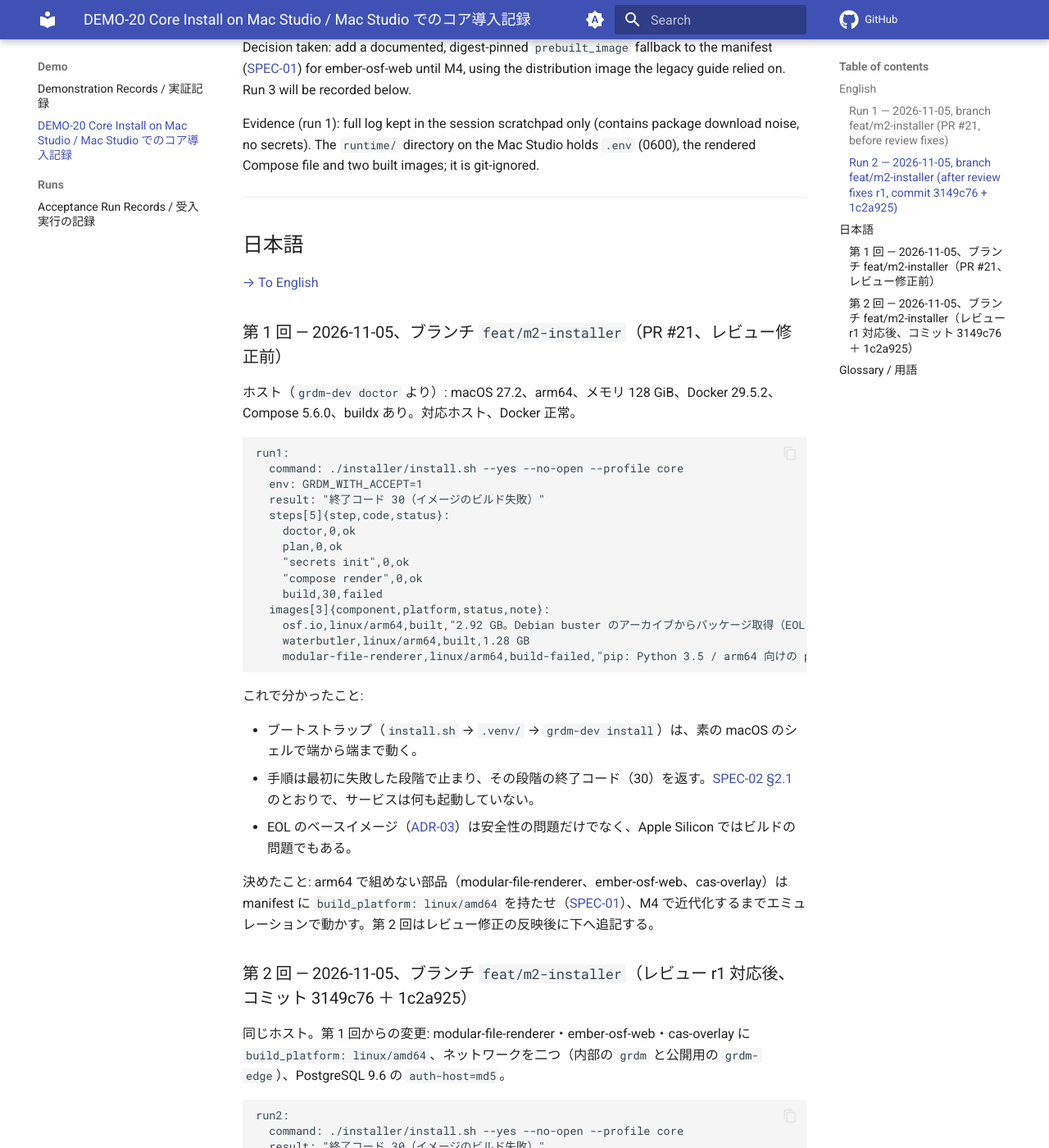
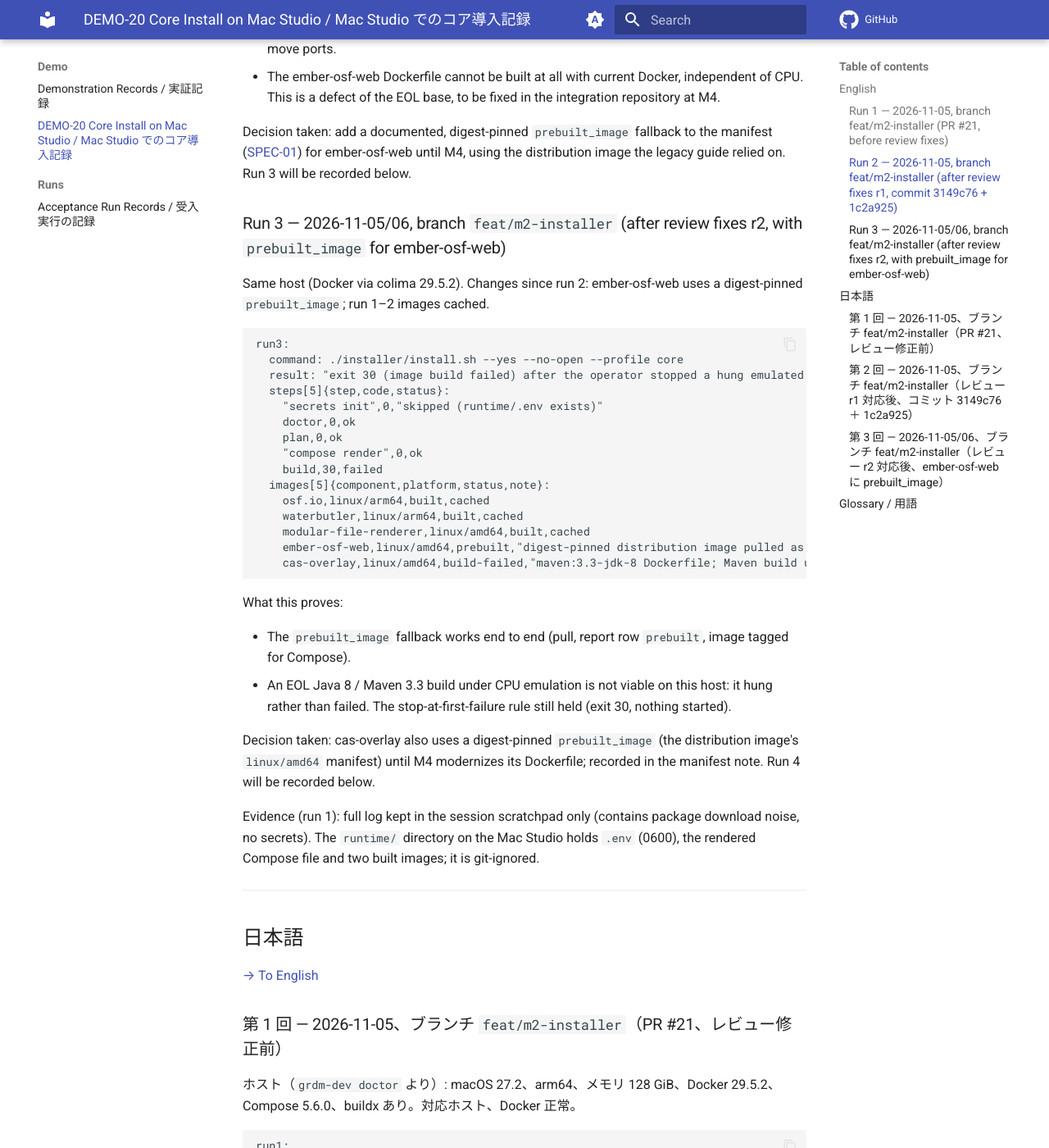
Before and after one commit to RCOSDP/RDM-developer-guide, an MkDocs documentation site: the page built from docs/demo/20_core_install_mac_studio.md, in a window 1280 px wide and 1400 px high, scrolled down 2389 px. Shown: the whole window at 82% size. Built offline with MkDocs 1.6.1 and Material for MkDocs 9.7.7, drawn with Linux system fonts in a browser that asks for light colours; a script that is not in the unit is left out; comment, search, counter and statistics services are not loaded; some of the changed text lies outside the part shown.

Commit message:
fix(manifest): cas-overlay に M4 までの prebuilt_image を設定し、実機第 3 回（ember 取得成功、cas の Maven ビルドが 8 時間ハング）を記録
理由: 第 3 回実機導入で ember-osf-web の prebuilt_image は設計どおり働いたが、cas-overlay の maven:3.3-jdk-8 ベースは
linux/amd64 エミュレーション下で CPU 0% のまま 8 時間出力なしとなり操作者が停止（終了 30）。M4 で Dockerfile を
近代化するまで、配布イメージ niicloudoperation/rdm-cas-overlay の linux/amd64 マニフェストをダイジェスト固定で使う。
検証: manifest_check PASSED（prebuilt の検査含む）、docs_check PASSED、installer/tests OK。

Co-Authored-By: Claude Fable 5.1 <noreply@anthropic.com>
Claude-Session: https://claude.ai/code/session_01BW1YQju1R8hU1GgE9LhLD4

````diff
--- a/docs/demo/20_core_install_mac_studio.md
+++ b/docs/demo/20_core_install_mac_studio.md
@@ -5,7 +5,8 @@
 
 **Jump:** [English](#english) · [日本語](#japanese)
 
-- Version / 版: 0.2 — 2026-11-05. **Learned:** emulation solves missing arm64 wheels but not a base image that current Docker refuses outright; that needs a prebuilt fallback until the Dockerfile is modernized. ／ エミュレーションは arm64 の wheel 不足を解くが、現行 Docker が取得そのものを拒むベースイメージには効かない。Dockerfile を近代化するまでは配布済みイメージの代替が要る。
+- Version / 版: 0.3 — 2026-11-06. **Learned:** CPU emulation can turn an EOL build into a silent hang rather than an error, so hung builds need an operator timeout and a prebuilt fallback until modernization. ／ CPU エミュレーションは EOL のビルドをエラーではなく無言のハングに変えうる。近代化までは、ハングしたビルドに操作者の打ち切りと配布済みイメージの代替が要る。
+  0.2 — 2026-11-05. **Learned:** emulation solves missing arm64 wheels but not a base image that current Docker refuses outright; that needs a prebuilt fallback until the Dockerfile is modernized. ／ エミュレーションは arm64 の wheel 不足を解くが、現行 Docker が取得そのものを拒むベースイメージには効かない。Dockerfile を近代化するまでは配布済みイメージの代替が要る。
   0.1 — 2026-11-05. **Learned:** the first real run proved the stop-at-first-failure design and exposed that an EOL Python 3.5 image cannot be built for arm64, which the specifications had only predicted. ／ 最初の実行で「最初の失敗で止まる」設計が働くことと、EOL の Python 3.5 イメージは arm64 で組めないこと（仕様では予測だった）が実証された。
 - Normative source: [SPEC-02 Installer CLI](../spec/02_installer_cli.md) · [SPEC-04 Acceptance Tests](../spec/04_acceptance_tests.md)
 - Related: [docs/demo/README.md](README.md) · [docs/status/README.md](../status/README.md) · [ADR-03 Staged Security Gate](../decisions/ADR-03_Staged_Security_Gate.md)
@@ -75,6 +76,35 @@ What this proves:
 
 Decision taken: add a documented, digest-pinned `prebuilt_image` fallback to the manifest ([SPEC-01](../spec/01_manifest.md)) for ember-osf-web until M4, using the distribution image the legacy guide relied on. Run 3 will be recorded below.
 
+### Run 3 — 2026-11-05/06, branch `feat/m2-installer` (after review fixes r2, with `prebuilt_image` for ember-osf-web)
+
+Same host (Docker via colima 29.5.2). Changes since run 2: ember-osf-web uses a digest-pinned `prebuilt_image`; run 1–2 images cached.
+
+```toon
+run3:
+  command: ./installer/install.sh --yes --no-open --profile core
+  result: "exit 30 (image build failed) after the operator stopped a hung emulated build"
+  steps[5]{step,code,status}:
+    "secrets init",0,"skipped (runtime/.env exists)"
+    doctor,0,ok
+    plan,0,ok
+    "compose render",0,ok
+    build,30,failed
+  images[5]{component,platform,status,note}:
+    osf.io,linux/arm64,built,cached
+    waterbutler,linux/arm64,built,cached
+    modular-file-renderer,linux/amd64,built,cached
+    ember-osf-web,linux/amd64,prebuilt,"digest-pinned distribution image pulled as designed"
+    cas-overlay,linux/amd64,build-failed,"maven:3.3-jdk-8 Dockerfile; Maven build under qemu emulation produced no output for 8 h 08 m at 0% CPU; stopped by the operator (buildx exit 130)"
+```
+
+What this proves:
+
+- The `prebuilt_image` fallback works end to end (pull, report row `prebuilt`, image tagged for Compose).
+- An EOL Java 8 / Maven 3.3 build under CPU emulation is not viable on this host: it hung rather than failed. The stop-at-first-failure rule still held (exit 30, nothing started).
+
+Decision taken: cas-overlay also uses a digest-pinned `prebuilt_image` (the distribution image's `linux/amd64` manifest) until M4 modernizes its Dockerfile; recorded in the manifest note. Run 4 will be recorded below.
+
 Evidence (run 1): full log kept in the session scratchpad only (contains package download noise, no secrets). The `runtime/` directory on the Mac Studio holds `.env` (0600), the rendered Compose file and two built images; it is git-ignored.
 
 ---
@@ -142,6 +172,35 @@ run2:
 
 決めたこと: M4 まで、ember-osf-web には manifest の記録付き・ダイジェスト固定の `prebuilt_image`（旧ガイドが頼っていた配布イメージ）を使う（[SPEC-01](../spec/01_manifest.md)）。第 3 回は下へ追記する。
 
+### 第 3 回 — 2026-11-05/06、ブランチ `feat/m2-installer`（レビュー r2 対応後、ember-osf-web に `prebuilt_image`）
+
+同じホスト（Docker は colima 29.5.2）。第 2 回からの変更: ember-osf-web はダイジェスト固定の `prebuilt_image`。第 1〜2 回のイメージはキャッシュ。
+
+```toon
+run3:
+  command: ./installer/install.sh --yes --no-open --profile core
+  result: "終了コード 30（イメージのビルド失敗）。ハングしたエミュレーションビルドを操作者が停止"
+  steps[5]{step,code,status}:
+    "secrets init",0,"skipped（runtime/.env があるため）"
+    doctor,0,ok
+    plan,0,ok
+    "compose render",0,ok
+    build,30,failed
+  images[5]{component,platform,status,note}:
+    osf.io,linux/arm64,built,キャッシュ
+    waterbutler,linux/arm64,built,キャッシュ
+    modular-file-renderer,linux/amd64,built,キャッシュ
+    ember-osf-web,linux/amd64,prebuilt,"ダイジェスト固定の配布イメージを設計どおり取得"
+    cas-overlay,linux/amd64,build-failed,"maven:3.3-jdk-8 の Dockerfile。qemu エミュレーション下の Maven ビルドが CPU 0% のまま 8 時間 08 分出力なし。操作者が停止（buildx 終了 130）"
+```
+
+これで分かったこと:
+
+- `prebuilt_image` の代替は端から端まで働く（取得、報告行 `prebuilt`、Compose 用のタグ付け）。
+- EOL の Java 8 / Maven 3.3 を CPU エミュレーションで組むのはこのホストでは現実的でなく、失敗ではなくハングした。「最初の失敗で止まる」規則は守られた（終了 30、何も起動していない）。
+
+決めたこと: cas-overlay も M4 で Dockerfile を近代化するまで、配布イメージの `linux/amd64` マニフェストをダイジェスト固定の `prebuilt_image` として使う。manifest の note に記録。第 4 回は下へ追記する。
+
 証跡（第 1 回）: 全ログはセッションの作業領域にのみ保管（パッケージ取得の出力が大半で、秘密は含まない）。Mac Studio の `runtime/` には `.env`（0600）、生成した Compose ファイル、ビルド済みイメージ 2 つがあり、git では無視される。
 
 ---
````
Also changed, not shown: 1 other file.
